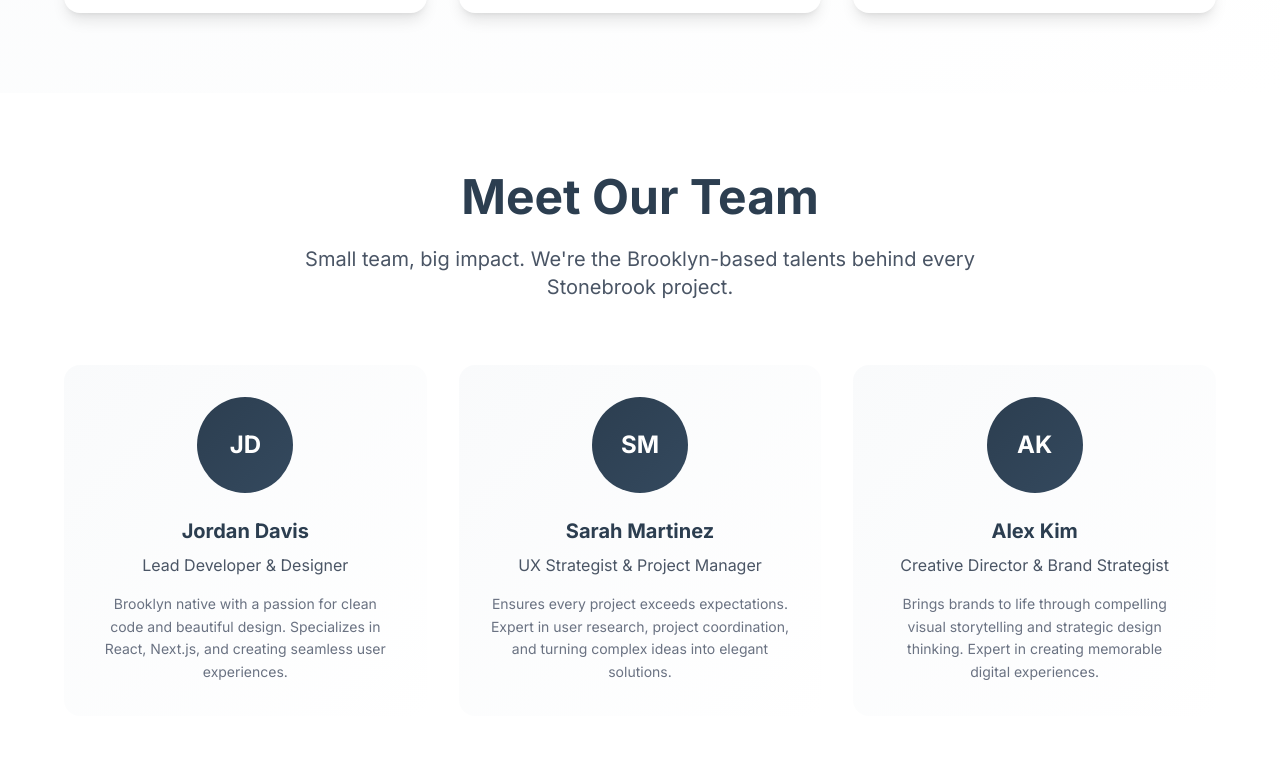
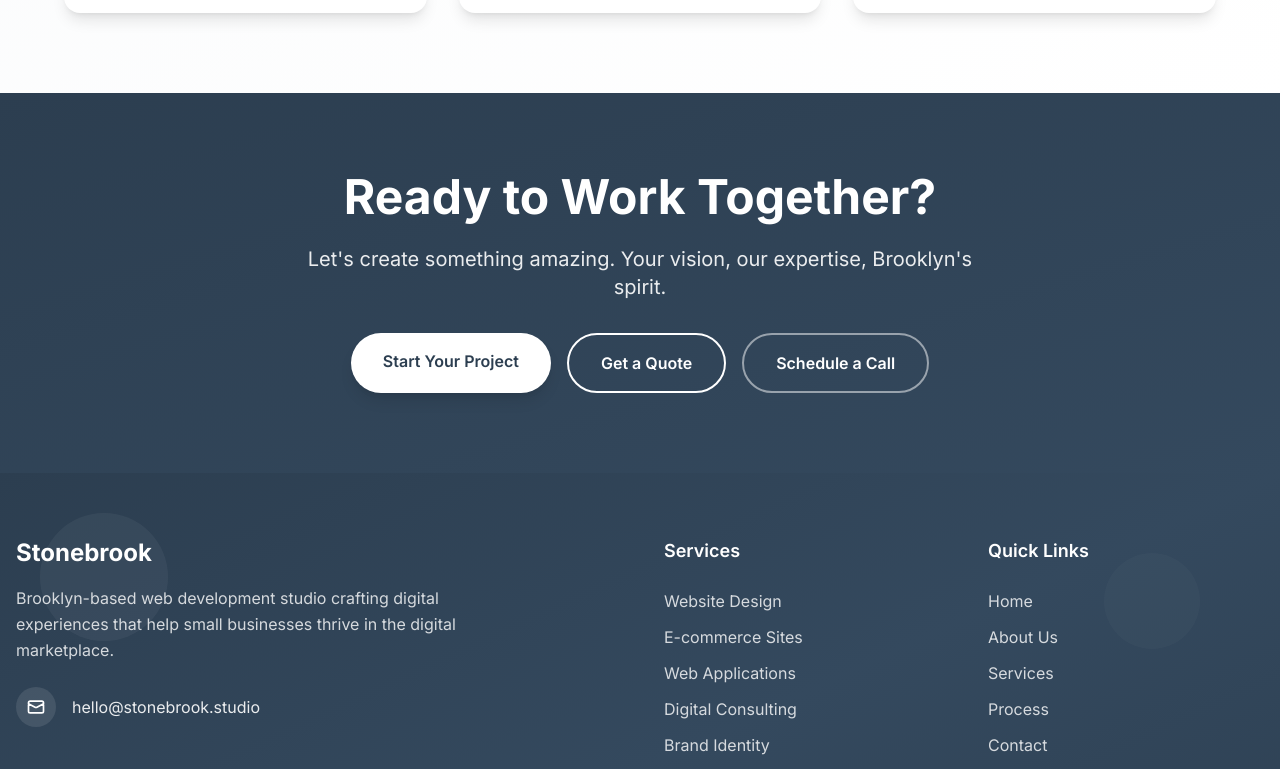
Before and after one commit to Bryan-G1thub/stonebrook, a Next.js app: page /about in a window 1280 px wide. Shown: the part 1811-2580 px from the top of the page. Built offline with nearby package versions, Linux system fonts and the light colour scheme.

Commit message:
Remove 'Meet Our Team' section from About page as requested

```diff
--- a/src/app/about/page.tsx
+++ b/src/app/about/page.tsx
@@ -153,58 +153,7 @@ export default function AboutPage() {
         </div>
       </section>
 
-      {/* Team Section */}
-      <section className="w-full py-20 px-4 bg-white">
-        <div className="max-w-6xl mx-auto">
-          <div className="text-center mb-16">
-            <h2 className="text-4xl md:text-5xl font-bold text-[#2C3E50] mb-6">Meet Our Team</h2>
-            <p className="text-xl text-gray-600 max-w-3xl mx-auto">
-              Small team, big impact. We&apos;re the Brooklyn-based talents behind every Stonebrook project.
-            </p>
-          </div>
 
-          <div className="grid grid-cols-1 md:grid-cols-2 lg:grid-cols-3 gap-8">
-            {/* Team Member 1 */}
-            <div className="bg-gradient-to-br from-gray-50 to-white rounded-2xl p-8 text-center hover:shadow-xl transition-all duration-300 hover:-translate-y-2">
-              <div className="w-24 h-24 bg-gradient-to-br from-[#2C3E50] to-[#34495e] rounded-full mx-auto mb-6 flex items-center justify-center">
-                <span className="text-2xl font-bold text-white">JD</span>
-              </div>
-              <h3 className="text-xl font-bold text-[#2C3E50] mb-2">Jordan Davis</h3>
-              <p className="text-gray-600 mb-4">Lead Developer & Designer</p>
-              <p className="text-sm text-gray-500 leading-relaxed">
-                Brooklyn native with a passion for clean code and beautiful design.
-                Specializes in React, Next.js, and creating seamless user experiences.
-              </p>
-            </div>
-
-            {/* Team Member 2 */}
-            <div className="bg-gradient-to-br from-gray-50 to-white rounded-2xl p-8 text-center hover:shadow-xl transition-all duration-300 hover:-translate-y-2">
-              <div className="w-24 h-24 bg-gradient-to-br from-[#2C3E50] to-[#34495e] rounded-full mx-auto mb-6 flex items-center justify-center">
-                <span className="text-2xl font-bold text-white">SM</span>
-              </div>
-              <h3 className="text-xl font-bold text-[#2C3E50] mb-2">Sarah Martinez</h3>
-              <p className="text-gray-600 mb-4">UX Strategist & Project Manager</p>
-              <p className="text-sm text-gray-500 leading-relaxed">
-                Ensures every project exceeds expectations. Expert in user research,
-                project coordination, and turning complex ideas into elegant solutions.
-              </p>
-            </div>
-
-            {/* Team Member 3 */}
-            <div className="bg-gradient-to-br from-gray-50 to-white rounded-2xl p-8 text-center hover:shadow-xl transition-all duration-300 hover:-translate-y-2">
-              <div className="w-24 h-24 bg-gradient-to-br from-[#2C3E50] to-[#34495e] rounded-full mx-auto mb-6 flex items-center justify-center">
-                <span className="text-2xl font-bold text-white">AK</span>
-              </div>
-              <h3 className="text-xl font-bold text-[#2C3E50] mb-2">Alex Kim</h3>
-              <p className="text-gray-600 mb-4">Creative Director & Brand Strategist</p>
-              <p className="text-sm text-gray-500 leading-relaxed">
-                Brings brands to life through compelling visual storytelling and strategic
-                design thinking. Expert in creating memorable digital experiences.
-              </p>
-            </div>
-          </div>
-        </div>
-      </section>
 
       {/* CTA Section */}
       <section className="w-full py-20 px-4 bg-gradient-to-br from-[#2C3E50] to-[#34495e]">
```
